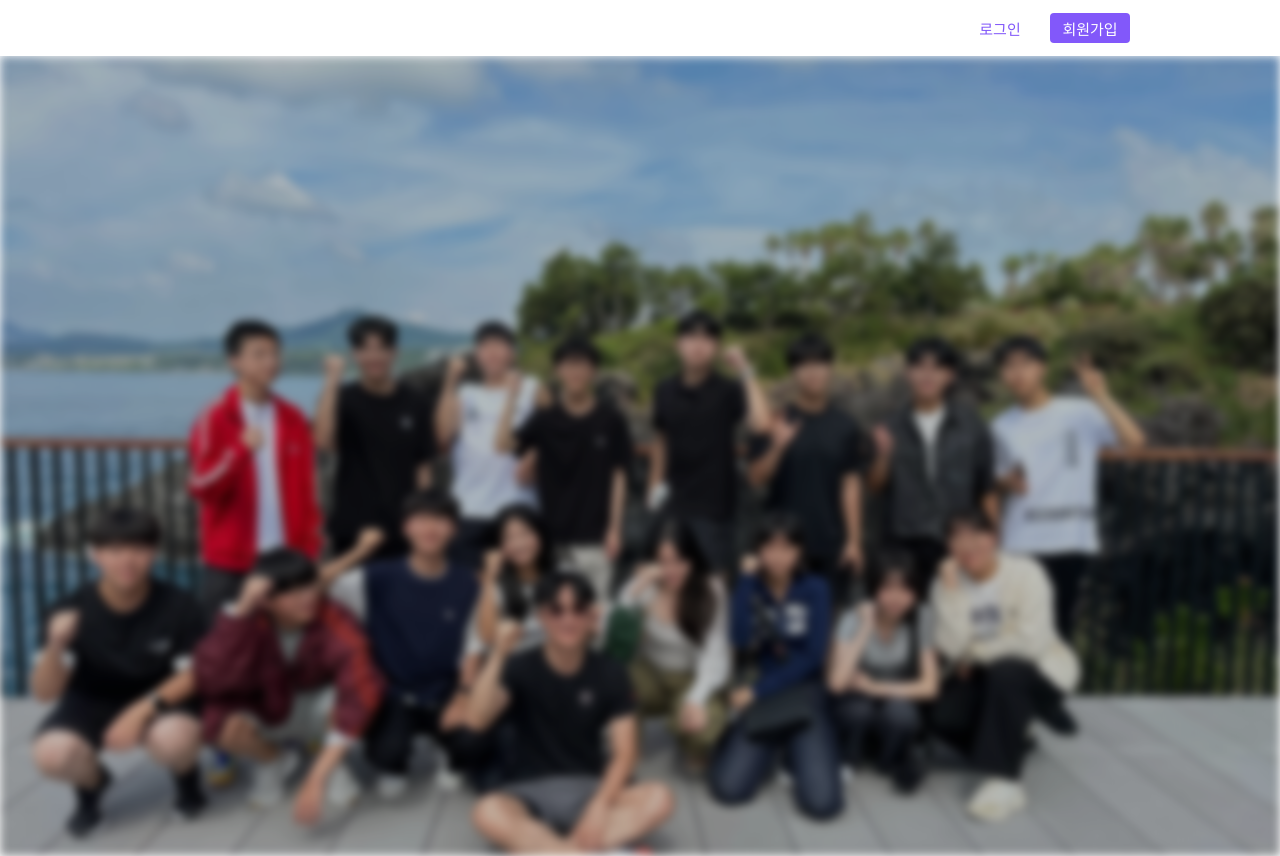
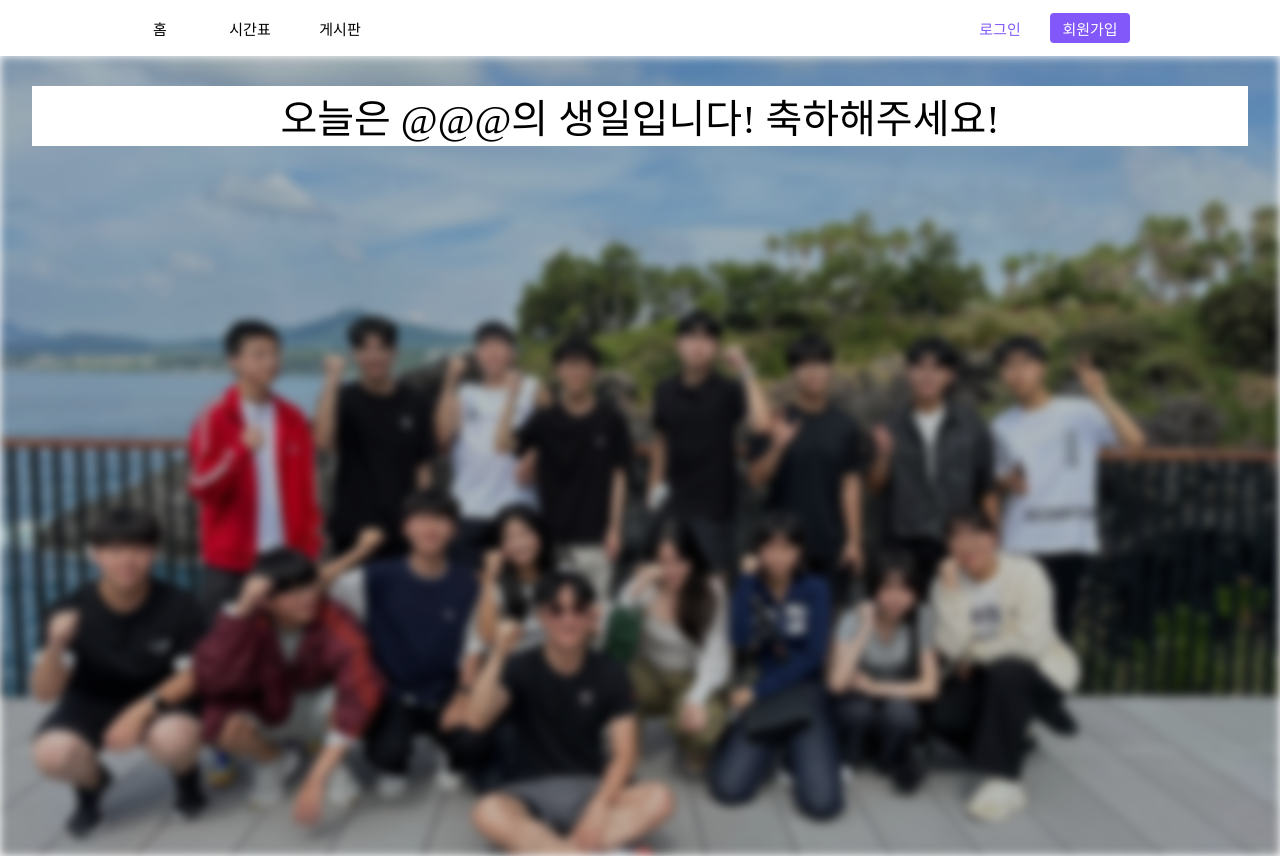
Before and after one commit to StudentSupport/STUDENTSUPPORT_FRONTEND_V1, a React (Create React App) app: page / in a window 1280 px wide. Built offline with nearby package versions, Linux system fonts and the light colour scheme.

Commit message:
REPECTOR :: 파일구조 변경 - 컴포넌트를 ui 와 common으로 나누고 img 폴더를 assest로 변경하였습니다

```diff
--- a/src/Components/Header/index.js
+++ b/src/Components/common/Header/index.js
@@ -5,6 +5,11 @@ import {Link} from 'react-router-dom'
 const Header = () => {
   return (
     <Header_layout>
+      <All_Login>
+        <Main_Button to='/'>홈</Main_Button>
+        <Main_Button>시간표</Main_Button>
+        <Main_Button>게시판</Main_Button>
+      </All_Login>
       <All_Login>
         <L_Button to='/signin'>로그인</L_Button>
         <L_Button to='/signup'>회원가입</L_Button>
@@ -18,8 +23,24 @@ const Header_layout = styled.header`
   width: 100%;
   height: 7vh;
   display: flex;
-  justify-content: end;
+  justify-content: space-between;
   align-items: center;
+`
+const Main_Button = styled(Link)`
+  display: flex;
+  justify-content: center;
+  align-items: center;
+  text-decoration-line: none;
+  border: none;
+  background-color: #FFFFFF;
+  width: 80px;
+  height: 30px;
+  font-size: 15px;
+  border-radius: 4px;
+  color: black;
+  &:hover {
+    background-color: #E6E6E6;
+  }
 `
 const L_Button = styled(Link)`
   display: flex;
@@ -48,6 +69,7 @@ const All_Login = styled.div`
   display: flex;
   gap: 10px;
   padding-right: 150px;
+  padding-left: 120px;
 `
 
 
--- /dev/null
+++ b/src/Components/ui/MainPage/DangerEvent/index.js
@@ -0,0 +1,36 @@
+import React from 'react';
+import styled from 'styled-components';
+
+const DangerEvent = () => {
+  return (
+    <DangerEvent_layout>
+      <DangerEvent_bar>
+        <DangerEvent_font>
+          오늘은 @@@의 생일입니다! 축하해주세요!
+        </DangerEvent_font>
+      </DangerEvent_bar>
+    </DangerEvent_layout>
+  );
+
+};
+const DangerEvent_layout = styled.div`
+display: flex;
+justify-content: center;
+align-items: center;
+width: 100%;
+height: 15vh;
+
+`
+const DangerEvent_bar = styled.div`
+display: flex;
+justify-content: center;
+align-items: center;
+width: 95%;
+height: 50%;
+background-color: #ffffff;
+`
+const DangerEvent_font = styled.p`
+font-size: 40px;
+`
+
+export default DangerEvent;
--- a/src/Components/MainPage/index.js
+++ b/src/Components/ui/MainPage/index.js
@@ -1,13 +1,13 @@
 import React from 'react';
-import {styled, keyframes} from 'styled-components';
-import Background from '../../Img/1-3.png'
+import {styled} from 'styled-components';
+import Background from '../../../assets/1-3.png'
 import DangerEvent from './DangerEvent';
 
 const MainPage = () => {
   return (
     <>
       <Main>
-        {/* <DangerEvent /> */}
+        <DangerEvent />
       </Main>
     </>
 
--- a/src/Components/SignUp/index.js
+++ b/src/Components/ui/SignUp/index.js
@@ -3,7 +3,6 @@ import React, { useState } from 'react';
 import styled from 'styled-components';
 
 const SignUp = () => {
-
   const [formData,setFormData] = useState({
     number:'',
     name:'',
@@ -17,10 +16,10 @@ const SignUp = () => {
     });
   };
   const formSend = () => {
-    axios.post('https://student.bssm.kro.kr/signup', {
+    axios.post('https://port-0-studentsupport-backend-v1-euegqv2bln1rgmv8.sel5.cloudtype.app/signup', {
     "name":formData.name,
     "stunum":formData.number,
-    "password":formData.pw,
+    "password":formData.pw
   })
   .then((response) => {
     console.log(response.data)
@@ -33,8 +32,8 @@ const SignUp = () => {
   }).catch((error) => {
     console.log('failed')
     alert('회원가입에 실패하였습니다.')
-  })
-  }
+  })}
+  console.log(formData)
   const handleSubmit = (e) => {
     e.preventDefault()
   }
@@ -50,21 +49,18 @@ const SignUp = () => {
             value={formData.number}
             onChange={handleChange}
             placeholder='Student Number'
-            required
             />
           <Input
             name='name'
             value={formData.name}
             onChange={handleChange}
             placeholder='Name'
-            required
             />
           <Input
           name='pw'
           value={formData.pw}
           onChange={handleChange}
           placeholder='Password'
-          required
           />
         <Submit onClick={formSend}>제출</Submit>
         </InputDiv>
```
Also changed, not shown: src/App.js (+5 -6 lines), src/Components/MainPage/DangerEvent/index.js (deleted, +0 -36 lines), src/Components/ui/SignIn/index.js (renamed from src/Components/SignIn/index.js), src/assets/1-3.png (renamed from src/Img/1-3.png).
